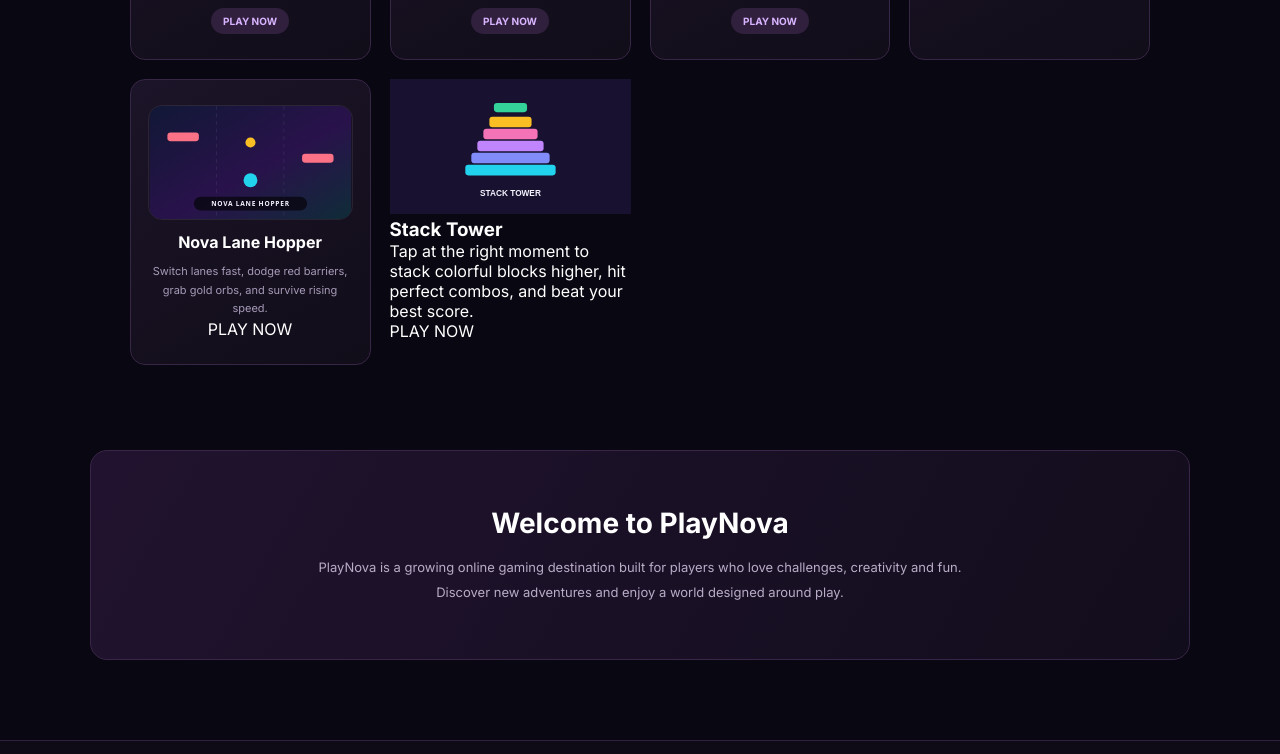
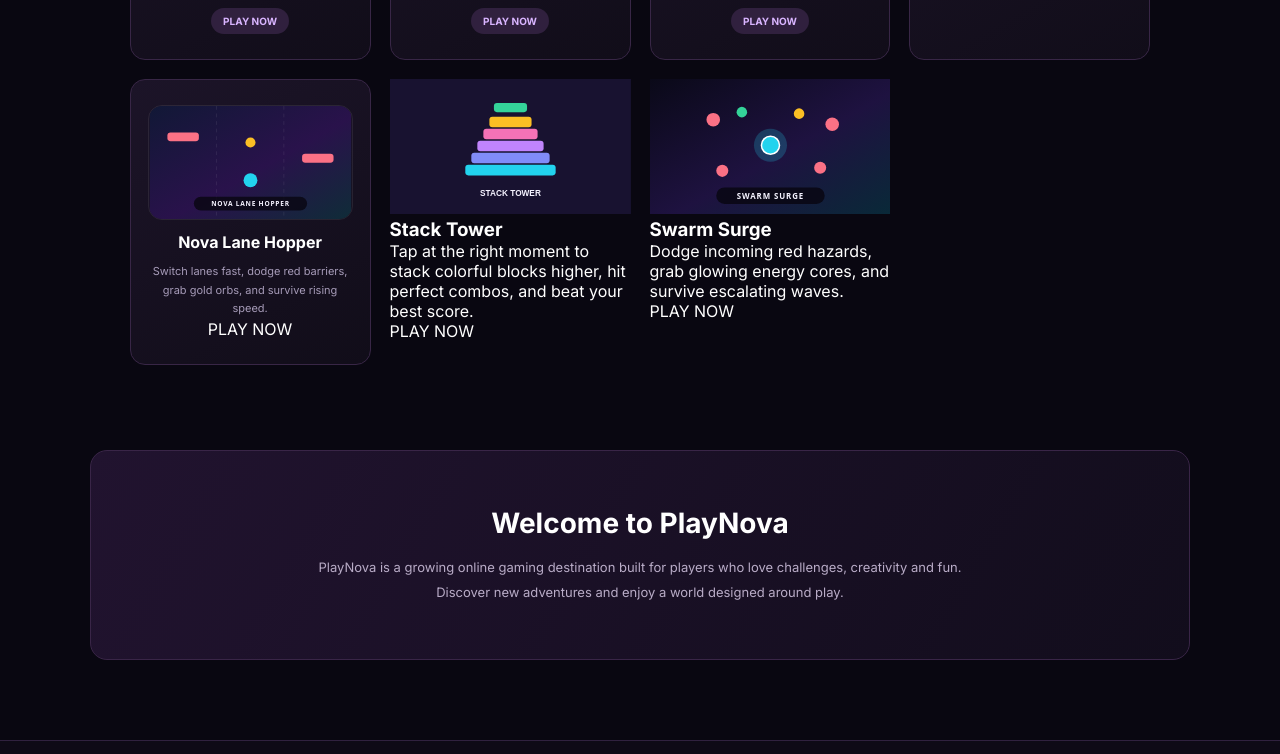
Before and after one commit to Nishat628/Playnova, a plain HTML site: page index.html in a window 1280 px wide. Shown: the part 1718-2472 px from the top of the page. Drawn offline with Linux system fonts and the light colour scheme.

Commit message:
Update index.html

```diff
--- a/index.html
+++ b/index.html
@@ -717,6 +717,35 @@ footer p {
           <a href="stack-tower.html" class="play-btn">PLAY NOW</a>
         </article>
 
+        <article class="card">
+          <div class="thumb">
+            <svg viewBox="0 0 320 180" xmlns="http://www.w3.org/2000/svg">
+              <defs>
+                <linearGradient id="ssCardBg" x1="0%" y1="0%" x2="100%" y2="100%">
+                  <stop offset="0%" stop-color="#0a0918" />
+                  <stop offset="55%" stop-color="#1e1240" />
+                  <stop offset="100%" stop-color="#092938" />
+                </linearGradient>
+              </defs>
+              <rect width="320" height="180" fill="url(#ssCardBg)" />
+              <circle cx="160" cy="88" r="22" fill="#22d3ee" fill-opacity="0.22" />
+              <circle cx="160" cy="88" r="12" fill="#22d3ee" stroke="#ffffff" stroke-width="2" />
+              <circle cx="84" cy="54" r="9" fill="#fb7185" />
+              <circle cx="242" cy="60" r="9" fill="#fb7185" />
+              <circle cx="96" cy="122" r="8" fill="#fb7185" />
+              <circle cx="226" cy="118" r="8" fill="#fb7185" />
+              <circle cx="198" cy="46" r="7" fill="#fbbf24" />
+              <circle cx="122" cy="44" r="7" fill="#34d399" />
+              <rect x="88" y="144" width="144" height="22" rx="11" fill="#090712" fill-opacity="0.85" />
+              <text x="160" y="159" text-anchor="middle" fill="#f5f3ff" font-size="10.5" font-family="system-ui, sans-serif" font-weight="800" letter-spacing="1.2">
+                SWARM SURGE
+              </text>
+            </svg>
+          </div>
+          <h3>Swarm Surge</h3>
+          <p>Dodge incoming red hazards, grab glowing energy cores, and survive escalating waves.</p>
+          <a href="swarm-surge.html" class="play-btn">PLAY NOW</a>
+        </article>
 
 
 
```
